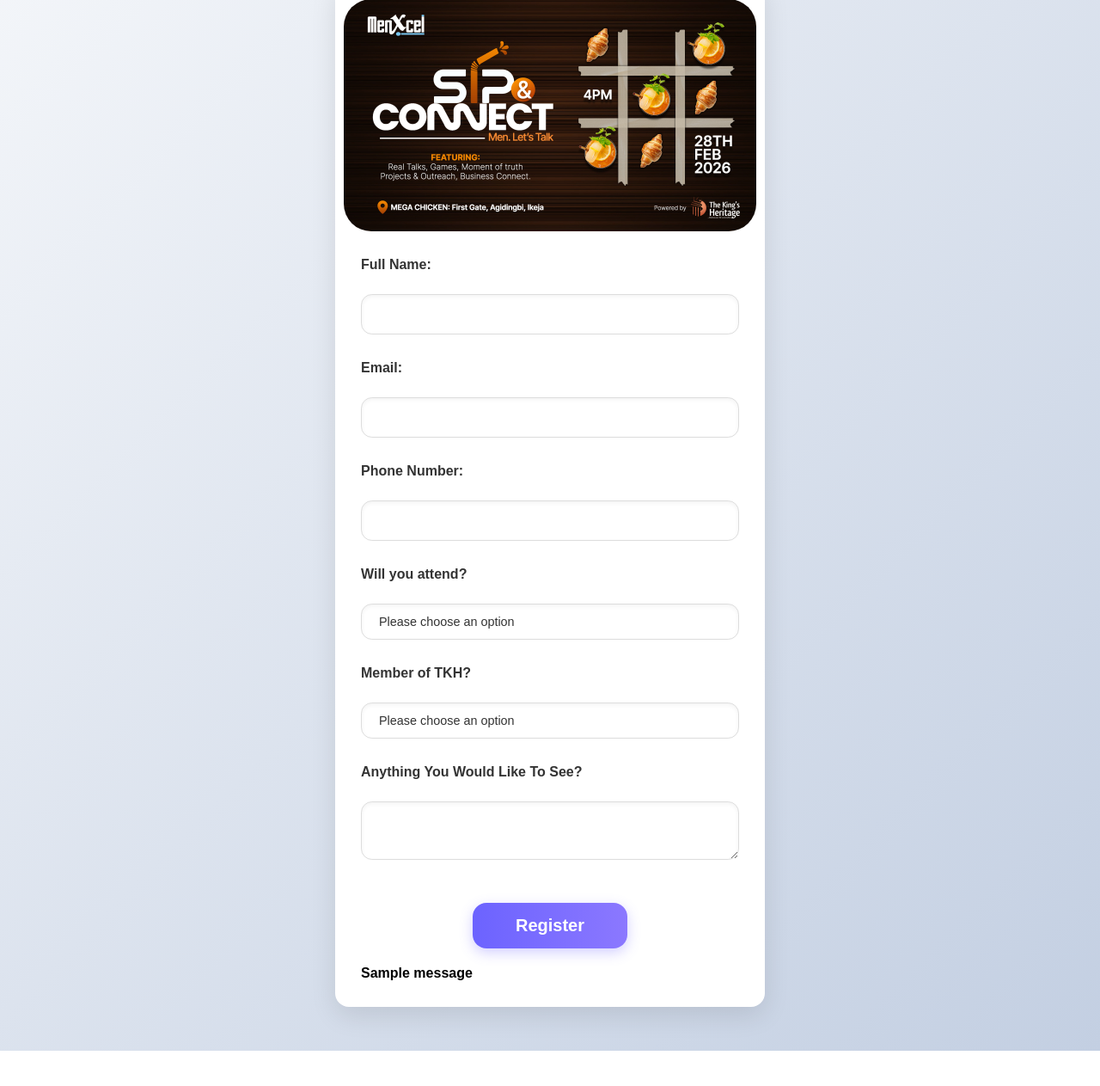
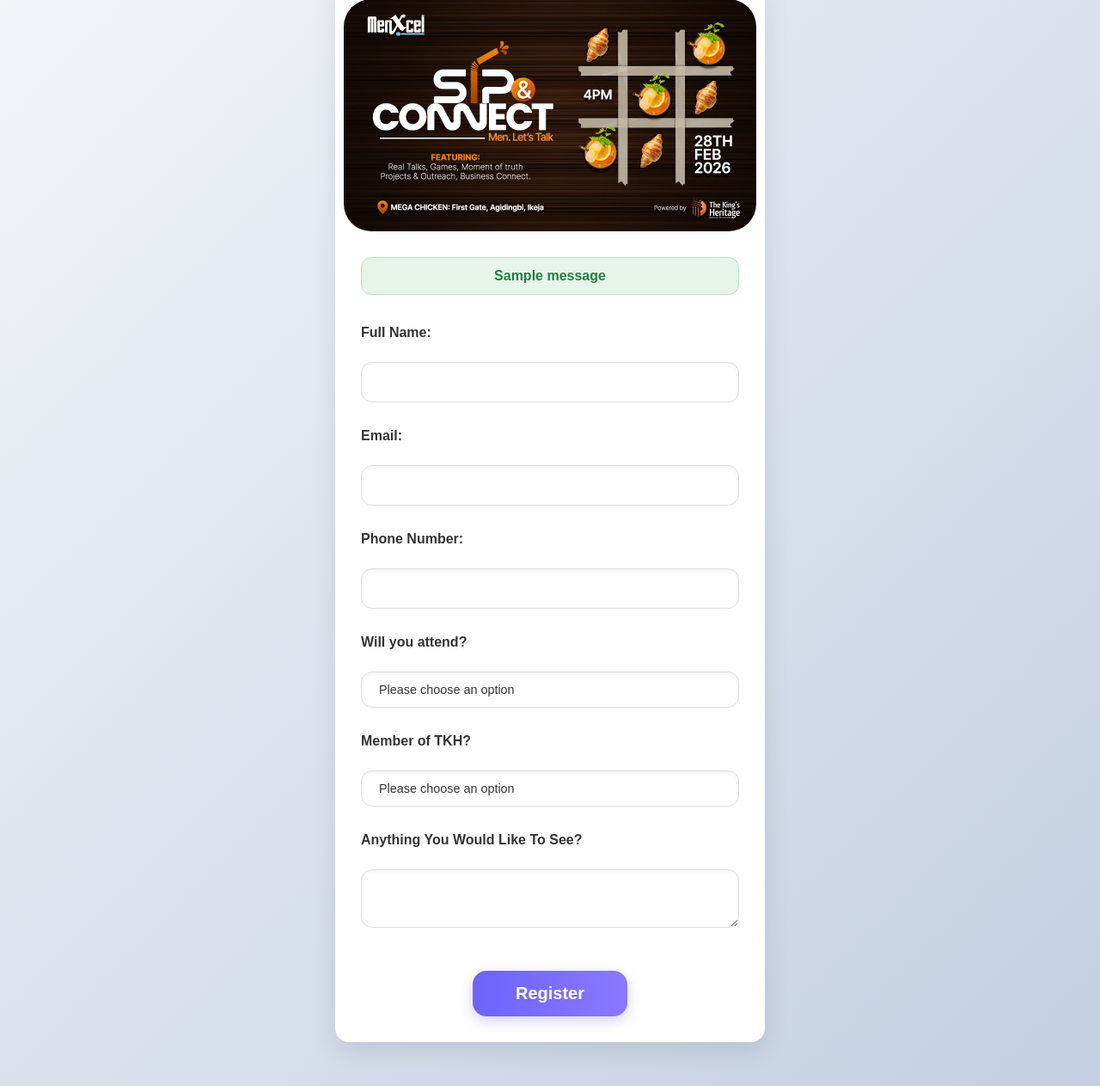
Before and after one commit to KCing/rsvp_contact_form, a Flask app: page / in a window 1280 px wide. Shown: the part 136-1399 px from the top of the page at 86% size. Before the commit the page ends 1358 px from the top, so only its background shows below. Run offline with Flask 3, Linux system fonts and the light colour scheme; one stand-in notice (Sample message) is shown.

Commit message:
Move the registration flash message up

```diff
--- a/static/style.css
+++ b/static/style.css
@@ -174,6 +174,18 @@ h1 {
     margin-right: -20px;
 }
 
+.flash-success {
+    background-color: #e6f4ea;   /* soft green background */
+    color: #1e7f43;              /* dark green text */
+    border: 1px solid #b7e1c3;
+    padding: 12px 16px;
+    border-radius: 0.75rem;
+    font-weight: 600;
+    font-size: 1rem;
+    text-align: center;
+    margin-bottom: 15px;
+}
+
 /* ===============================
    Responsive Design
    =============================== */
--- a/templates/index.html
+++ b/templates/index.html
@@ -12,6 +12,15 @@
     <img src="{{ url_for('static', filename='hori_logo.jpeg') }}"
      alt="MenXcel Program Flier"
      class="form-image">
+    {% with messages = get_flashed_messages() %}
+        {% if messages %}
+            {% for message in messages %}
+                <div class="flash-success">
+                    {{ message }}
+                </div>
+            {% endfor %}
+        {% endif %}
+    {% endwith %}
     {{form.hidden_tag()}}
     {{form.name.label()}}
     {{form.name()}}
@@ -26,13 +35,6 @@
     {{form.message.label()}}
     {{form.message()}}
     {{form.submit()}}
-        {% with messages = get_flashed_messages() %}
-            {% if messages %}
-                {% for message in messages %}
-                    <p>{{message}}</p>
-                {% endfor %}
-            {% endif %}
-        {% endwith %}
     </form>
     </div>
 </body>
```
Lines whose indentation alone changed are shown as unchanged.
